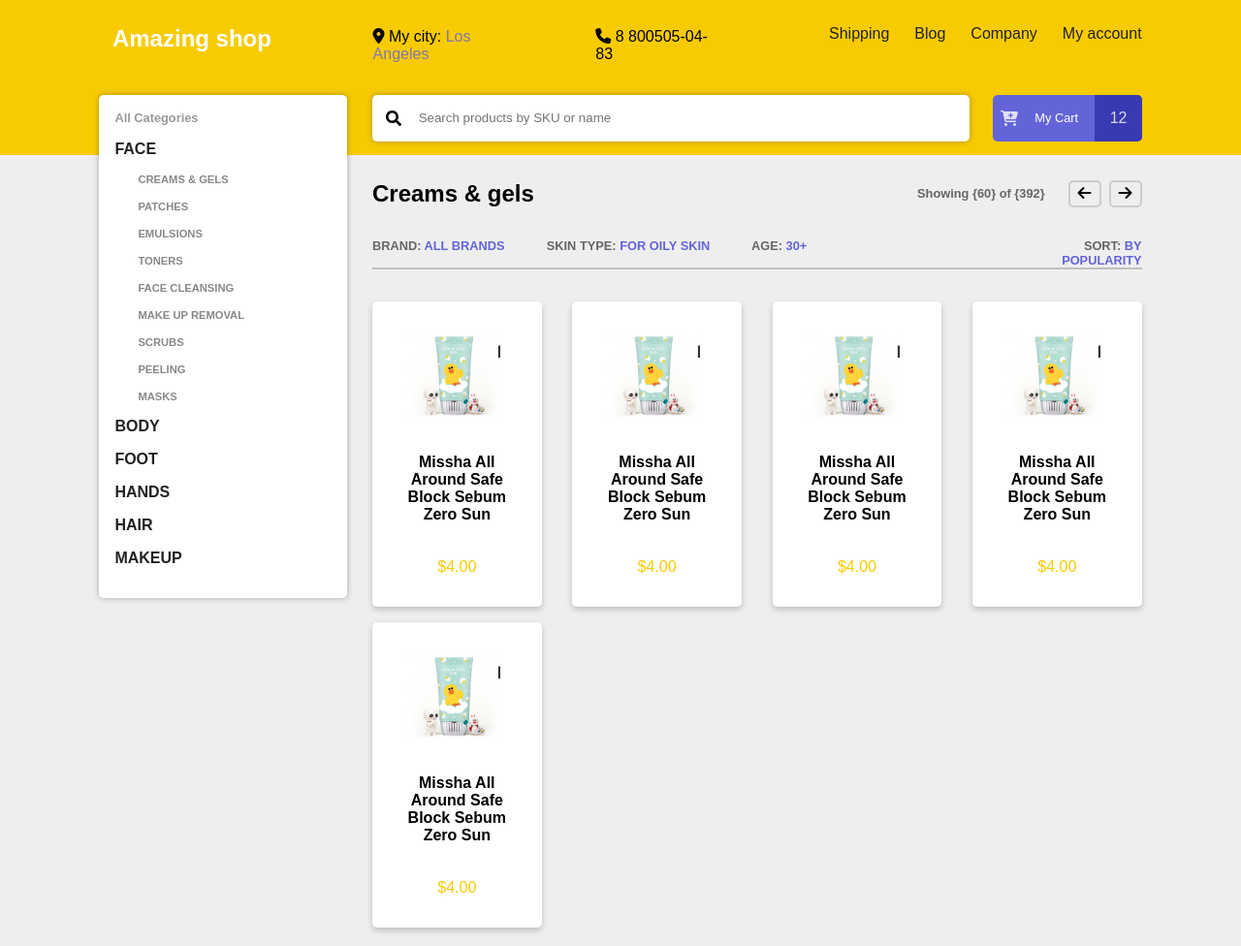
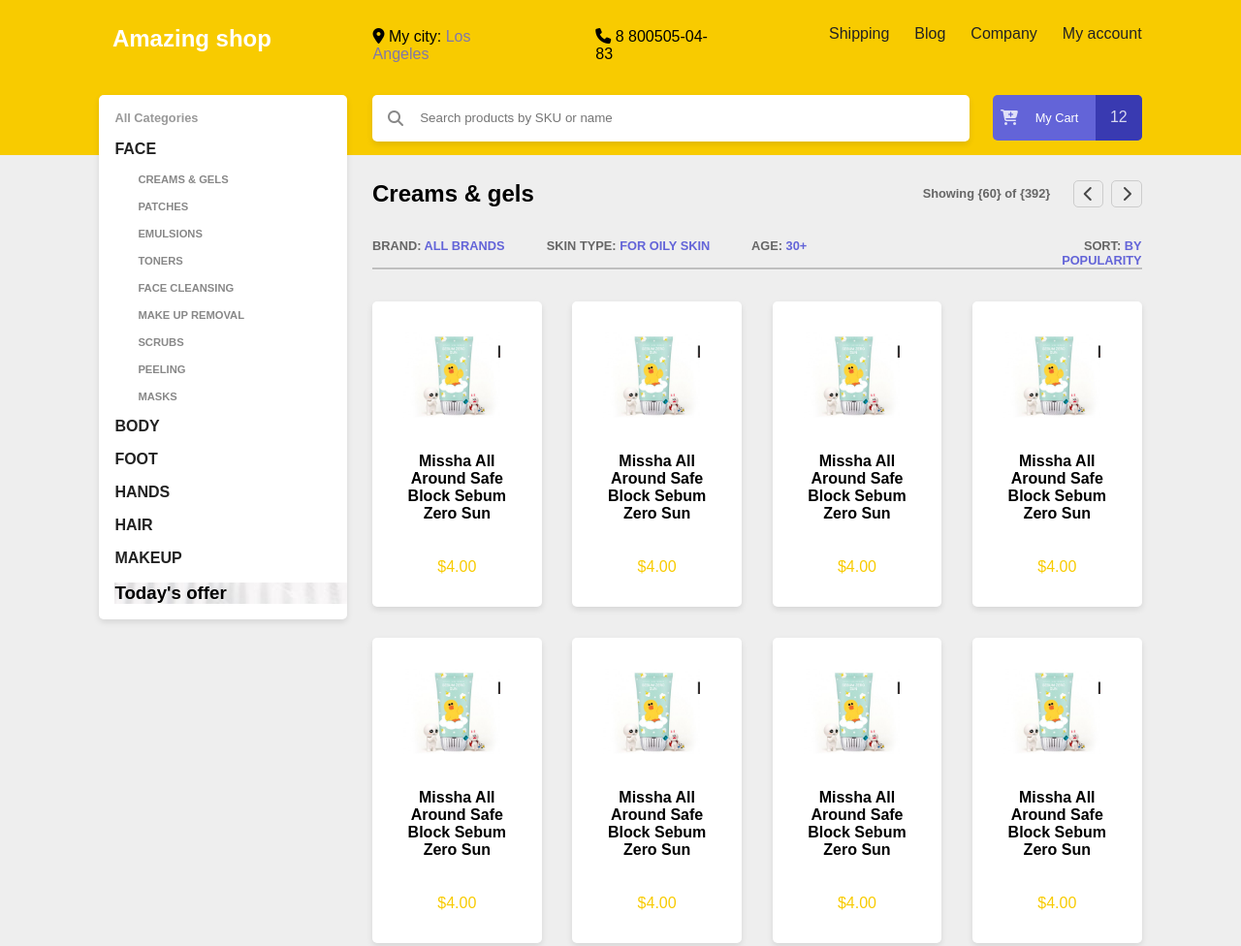
Before and after one commit to svfholhos/Amazing-shop, a plain HTML site: page index.html in a window 1280 px wide. Shown: the whole page at 97% size. Drawn offline with Linux system fonts and the light colour scheme.

Commit message:
Added ads section

```diff
--- a/css/style.css
+++ b/css/style.css
@@ -9,10 +9,17 @@
     background: #eee;
 }
 
+.ad1 {
+    background: url(../img/ad1.jpg) no-repeat;
+}
+
 .arrow-left, .arrow-right {
-    border: 2px solid #ccc;
-    padding: .2rem .5rem .2rem .5rem;
+    border: 1px solid #ccc;
+    padding: .2rem .6rem .2rem .6rem;
     border-radius: 5px;
+    display: flex;
+    align-items: center;
+    color: rgba(0,0,0,0.7);
 }
 
 .arrow-left {
@@ -37,10 +44,10 @@
      position: absolute;
      margin-top: 4.5rem;
      background: #fff;
-     width: 20vw;
+     width: 20%;
      padding: 1rem 0 1rem 1rem;
      border-radius: 5px;
-     box-shadow: 0 0 6px rgba(0,0,0,0.3)
+     box-shadow: 0 3px 6px rgba(0,0,0,0.1)
 }
 
 .categories-item a {
@@ -86,7 +93,7 @@
 
 .count {
     background: rgba(57, 58, 177, 1);
-    padding: .95rem;
+    padding: .93rem;
     color: rgba(255, 255, 255, 0.8);
     border-radius: 0 5px 5px 0;
 }
@@ -94,6 +101,11 @@
 .content-header {
     display: flex;
     justify-content: space-between;
+}
+
+.fa-search {
+    color: #888;
+    vertical-align: middle;
 }
 
 .filters {
@@ -238,12 +250,12 @@
     text-align: center;
     width: 22%;
     height: 19.7rem;
-    box-shadow: 0 3px 6px rgba(0,0,0,0.2);
+    box-shadow: 0 3px 6px rgba(0,0,0,0.1);
     border-radius: 5px;
     display: flex;
     flex-direction: column;
     justify-content: space-between;
-    margin-bottom: 1rem;
+    margin-bottom: 2rem;
 }
 
 .product-img {
@@ -264,9 +276,14 @@
     margin-left: 22%;
     background: #fff;
     padding: 0.5rem;
+    padding-left: 1rem;
     border-radius: 5px;
-    box-shadow: 0 0 6px rgba(0,0,0,0.3);
+    box-shadow: 0 3px 6px rgba(0,0,0,0.1);
     width: 48.1%;
+}
+
+.searchBar input:focus {
+    outline: none
 }
 
 .searchBar input {
@@ -274,10 +291,6 @@
     height: 2rem;
     margin-left: 1vw;
     width: 80%;
+    vertical-align: middle;
+    color: #888;
 }
-
-.searchBar img {
-    height: 1rem;
-    vertical-align: middle;
-    margin-left: 0.5vw;
-}
--- a/index.html
+++ b/index.html
@@ -122,10 +122,17 @@
 
             </ul>
 
+            <div class="ads">
+                <div class="ad1">
+                    <h3>Today's offer</h3>
+                </div>
+
+            </div>
+
         </div>
 
         <div class="searchBar">
-            <img src="icons/search-solid.svg" alt="">
+            <i class="fas fa-search"></i>
             <input type="text" placeholder="Search products by SKU or name">
         </div>
 
@@ -148,8 +155,8 @@
 
             <div class="pagination">
                 <h4>Showing {60} of {392}</h4>
-                <span class="arrow-left"><i class="fas fa-arrow-left"></i></span>
-                <span class="arrow-right"><i class="fas fa-arrow-right"></i></span>
+                <span class="arrow-left"><i class="fas fa-chevron-left"></i></span>
+                <span class="arrow-right"><i class="fas fa-chevron-right"></i></i></span>
             </div>
         </div>
 
@@ -164,6 +171,24 @@
 
         <!-- products -->
         <div id="products">
+            <div class="product">
+                <img src="img/prod1.jpg" alt="body cream" class="product-img">
+                <h4>Missha All Around Safe Block Sebum Zero Sun</h4>
+                <span class="price">$4.00</span>
+            </div>
+
+            <div class="product">
+                <img src="img/prod1.jpg" alt="body cream" class="product-img">
+                <h4>Missha All Around Safe Block Sebum Zero Sun</h4>
+                <span class="price">$4.00</span>
+            </div>
+
+            <div class="product">
+                <img src="img/prod1.jpg" alt="body cream" class="product-img">
+                <h4>Missha All Around Safe Block Sebum Zero Sun</h4>
+                <span class="price">$4.00</span>
+            </div>
+
             <div class="product">
                 <img src="img/prod1.jpg" alt="body cream" class="product-img">
                 <h4>Missha All Around Safe Block Sebum Zero Sun</h4>
```
Also changed, not shown: img/ad1.jpg (added).
